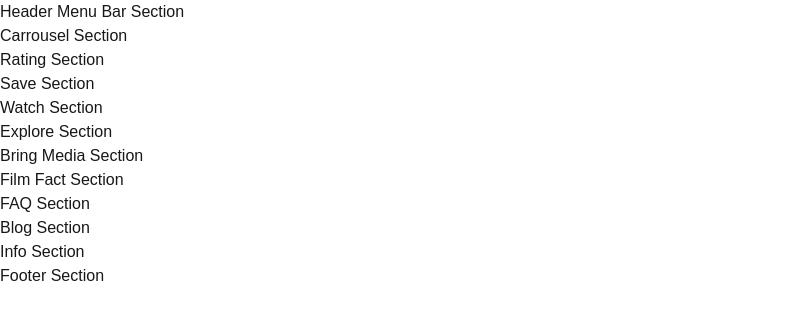
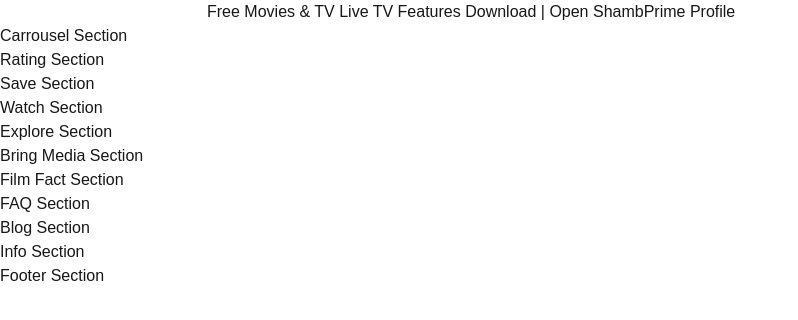
Before and after one commit to ScriptDevz/ShambPrime, a Next.js app: page / in a window 1280 px wide. Shown: the top 320 px of the page, without its empty margins (0-798 px from the left). Built offline with nearby package versions, Linux system fonts and the light colour scheme.

Commit message:
update push

```diff
--- a/components/Header.tsx
+++ b/components/Header.tsx
@@ -1,5 +1,14 @@
 "use client";
 
 export default function Header() {
-    return <header>Header Menu Bar Section</header>;
+    return <header>
+        <input/>
+        Free Movies & TV
+        Live TV
+        Features
+        Download
+        |
+        Open ShambPrime
+        Profile
+    </header>;
 }
```
